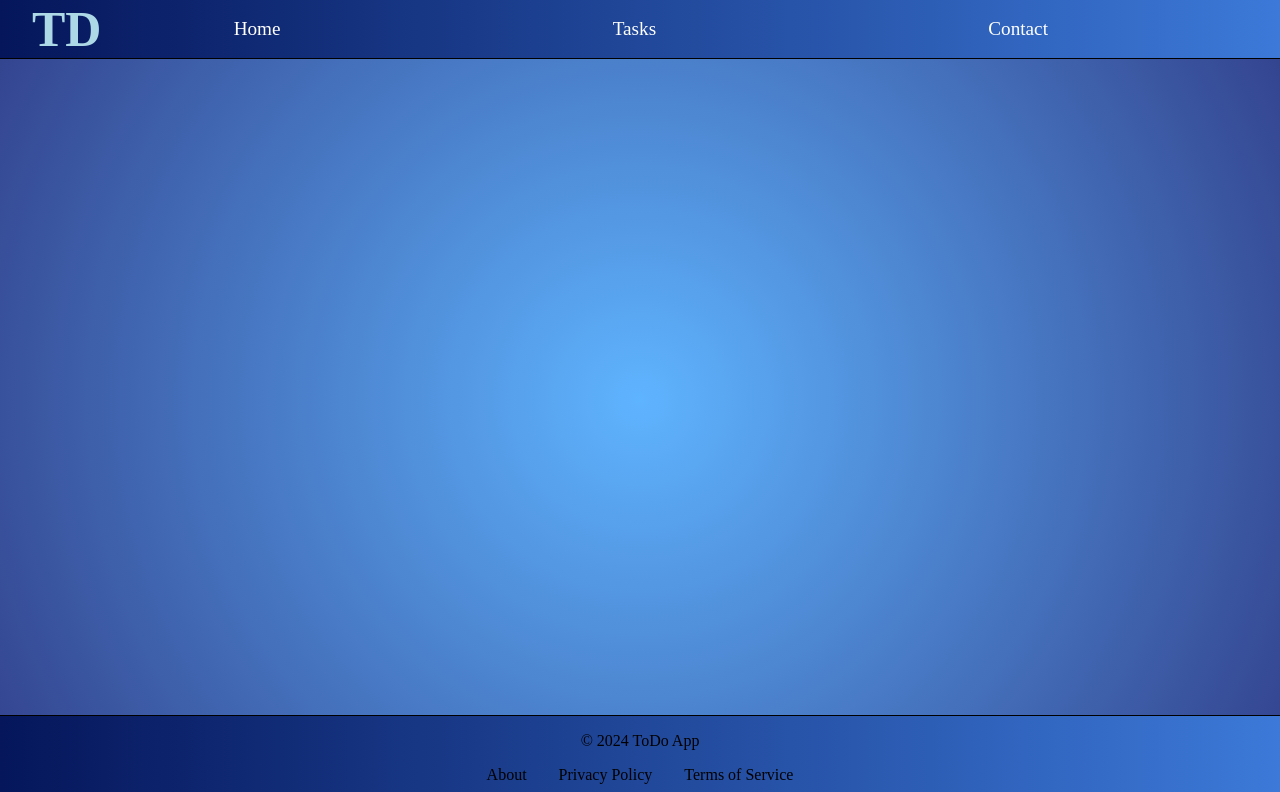
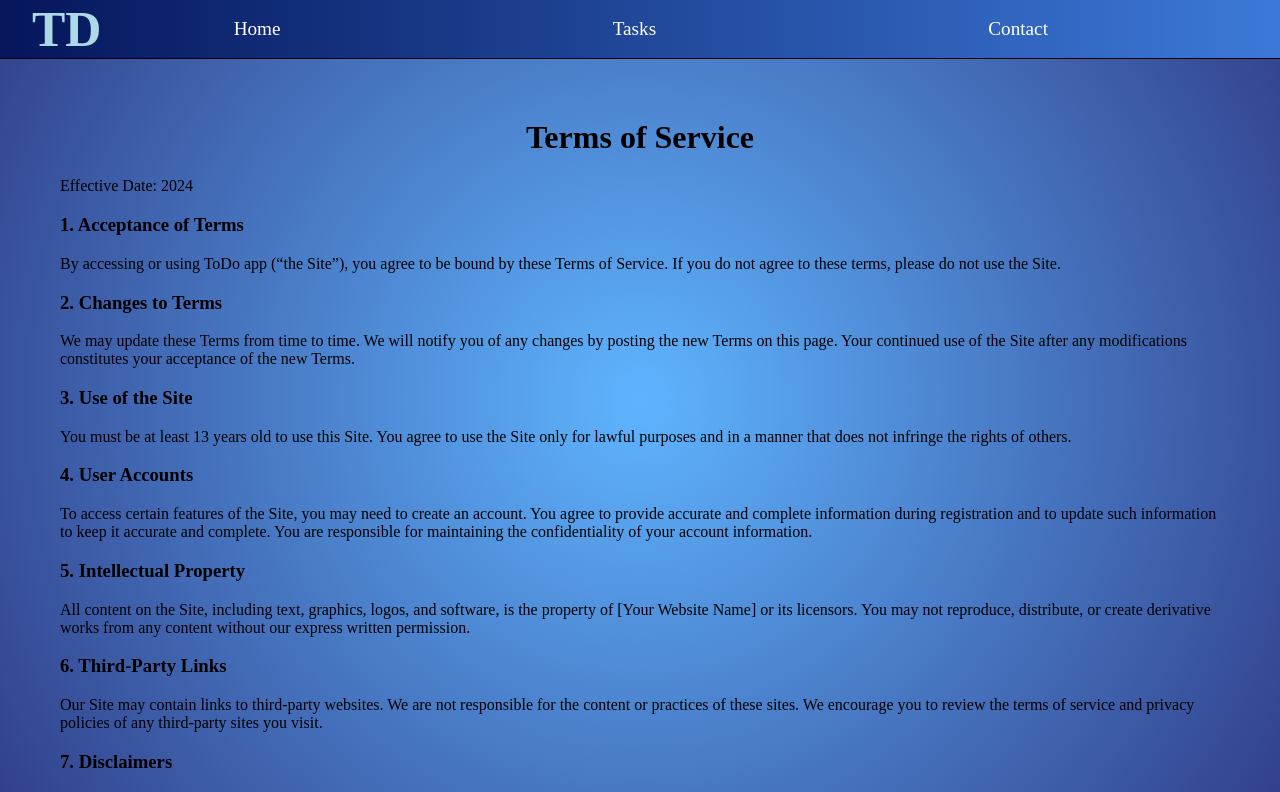
Before and after one commit to Timuriagudin/ToDo-app, a React (Create React App) app: page /#/terms in a window 1280 px wide. Shown: the top 792 px of the page. Built offline with nearby package versions, Linux system fonts and the light colour scheme.

Commit message:
added terms component

```diff
--- a/src/App.js
+++ b/src/App.js
@@ -9,6 +9,7 @@ import { TodoProvider } from "./context/TodoContext";
 import "./App.css";
 import About from "./components/About";
 import Privacy from "./components/Privacy";
+import Terms from "./components/Terms";
 
 const App = () => {
   return (
@@ -23,6 +24,7 @@ const App = () => {
               <Route path="/contact" element={<ContactContainer />} />
               <Route path="/about" element={<About />} />
               <Route path="/privacy" element= {<Privacy />} />
+              <Route path="/terms" element= {<Terms />} />
             </Routes>
           </main>
           <Footer />
--- /dev/null
+++ b/src/components/Terms.css
@@ -0,0 +1,6 @@
+.terms h1{
+    text-align: center;
+}
+.terms p{
+    margin: 60px;
+}
--- /dev/null
+++ b/src/components/Terms.jsx
@@ -0,0 +1,56 @@
+import React from "react";
+import "./Terms.css";
+
+export default function Terms() {
+  return (
+    <div className="terms">
+      <p>
+        <h1>Terms of Service</h1>
+        Effective Date: {new Date().getFullYear()}
+        <h3>1. Acceptance of Terms</h3>
+        By accessing or using ToDo app (“the Site”), you agree to be bound by
+        these Terms of Service. If you do not agree to these terms, please do
+        not use the Site.
+        <h3>2. Changes to Terms</h3>
+        We may update these Terms from time to time. We will notify you of any
+        changes by posting the new Terms on this page. Your continued use of the
+        Site after any modifications constitutes your acceptance of the new
+        Terms.
+        <h3>3. Use of the Site</h3>
+        You must be at least 13 years old to use this Site. You agree to use the
+        Site only for lawful purposes and in a manner that does not infringe the
+        rights of others.
+        <h3>4. User Accounts</h3>
+        To access certain features of the Site, you may need to create an
+        account. You agree to provide accurate and complete information during
+        registration and to update such information to keep it accurate and
+        complete. You are responsible for maintaining the confidentiality of
+        your account information.
+        <h3>5. Intellectual Property</h3>
+        All content on the Site, including text, graphics, logos, and software,
+        is the property of [Your Website Name] or its licensors. You may not
+        reproduce, distribute, or create derivative works from any content
+        without our express written permission.
+        <h3>6. Third-Party Links</h3>
+        Our Site may contain links to third-party websites. We are not
+        responsible for the content or practices of these sites. We encourage
+        you to review the terms of service and privacy policies of any
+        third-party sites you visit.
+        <h3>7. Disclaimers</h3>
+        The Site is provided on an “as-is” and “as-available” basis. We make no
+        representations or warranties of any kind regarding the Site or its
+        content, including but not limited to accuracy, reliability, or
+        availability.
+        <h3>8. Limitation of Liability</h3>
+        To the fullest extent permitted by law, [Your Website Name] shall not be
+        liable for any indirect, incidental, special, consequential, or punitive
+        damages arising from your use of the Site or any content therein.
+        <h3>9. Governing Law</h3>
+        These Terms shall be governed by and construed in accordance with the
+        laws of USA, without regard to its conflict of law principles.
+        <h3>10. Contact Us</h3>
+        If you have any questions about these Terms, please contact us
+      </p>
+    </div>
+  );
+}
```
